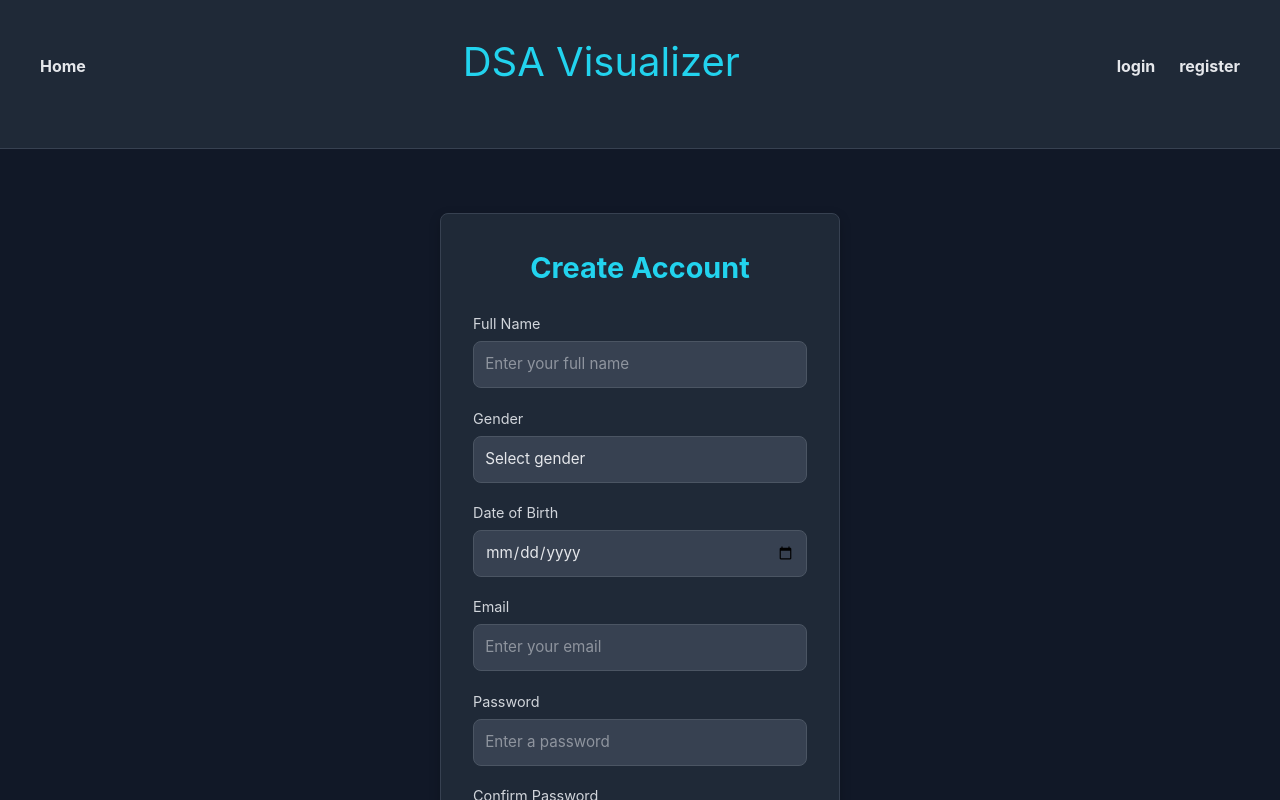
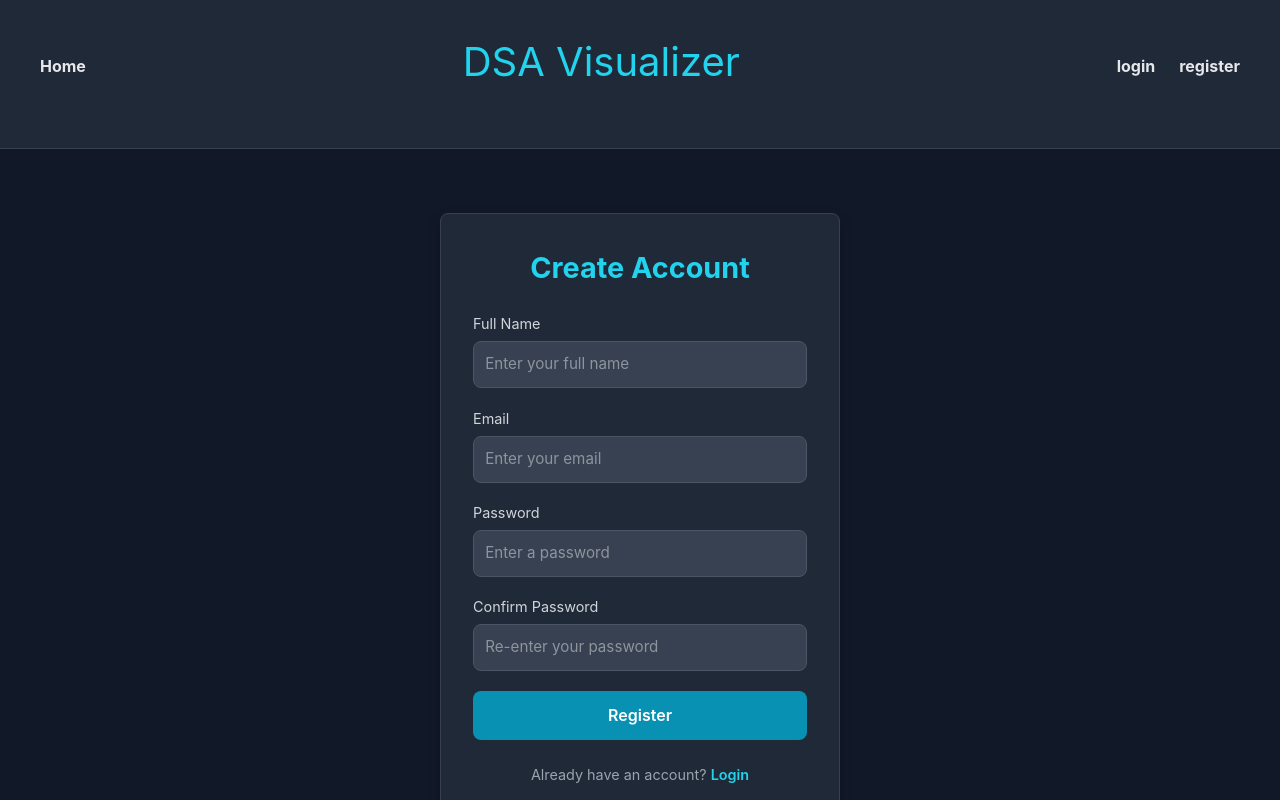
Before and after one commit to pnnitish9/DSA-Visuliazer-frontend, a React (Vite) app: page /register in a window 1280 px wide. Shown: the top 800 px of the page. Built offline with nearby package versions, Linux system fonts and the light colour scheme.

Commit message:
update register page

```diff
--- a/src/components/Auth/RegisterForm.jsx
+++ b/src/components/Auth/RegisterForm.jsx
@@ -5,8 +5,6 @@ import "./RegisterForm.css";
 function RegisterForm() {
   const [form, setForm] = useState({
     name: "",
-    gender: "",
-    dob: "",
     email: "",
     password: "",
     confirmPassword: "",
@@ -34,8 +32,6 @@ function RegisterForm() {
         headers: { "Content-Type": "application/json" },
         body: JSON.stringify({
           name: form.name,
-          gender: form.gender,
-          dob: form.dob,
           email: form.email,
           password: form.password,
         }),
@@ -65,27 +61,6 @@ function RegisterForm() {
             value={form.name}
             onChange={handleChange}
             placeholder="Enter your full name"
-            required
-            />
-        </div>
-
-        <div className="form-group">
-          <label>Gender</label>
-          <select name="gender" value={form.gender} onChange={handleChange} required>
-            <option value="">Select gender</option>
-            <option value="male">Male</option>
-            <option value="female">Female</option>
-            <option value="other">Other</option>
-          </select>
-        </div>
-
-        <div className="form-group">
-          <label>Date of Birth</label>
-          <input
-            type="date"
-            name="dob"
-            value={form.dob}
-            onChange={handleChange}
             required
             />
         </div>
```
